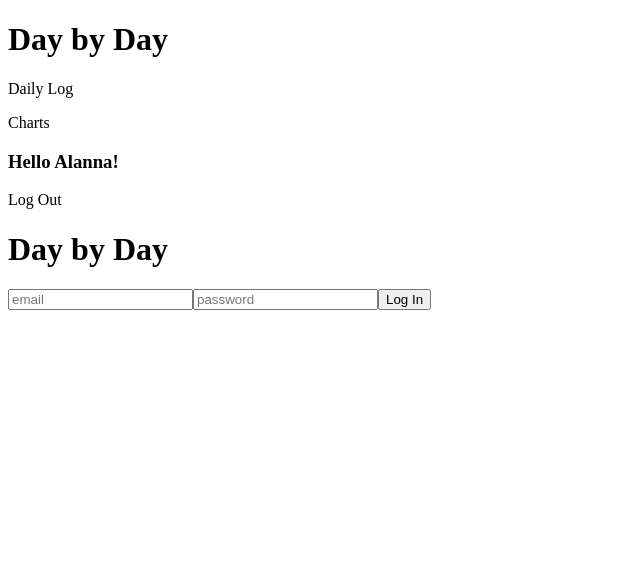
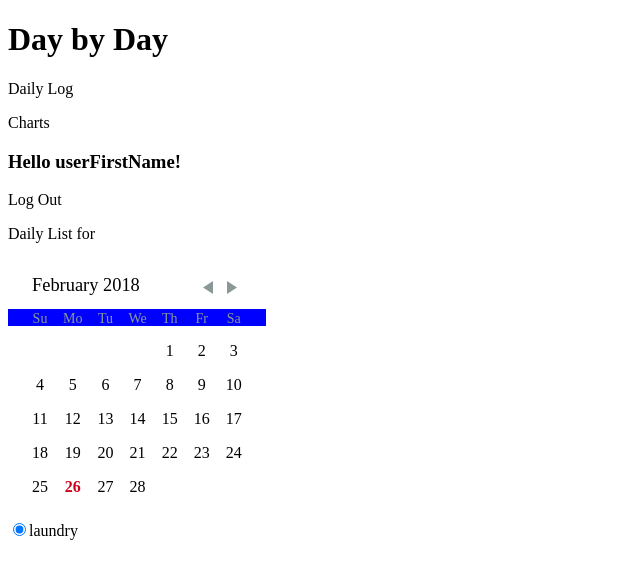
Before and after one commit to abaileyjane/day-by-day-client, a React (Create React App) app: page / in a window 1280 px wide. Shown: the top 578 px of the page, without its empty margins (0-640 px from the left). Built offline with nearby package versions, Linux system fonts and the light colour scheme.

Commit message:
added date selector and radio buttons to user homepage

```diff
--- a/package.json
+++ b/package.json
@@ -4,6 +4,7 @@
   "private": true,
   "dependencies": {
     "react": "^16.2.0",
+    "react-day-picker": "^7.0.7",
     "react-dom": "^16.2.0",
     "react-redux": "^5.0.7",
     "react-scripts": "1.1.1"
--- /dev/null
+++ b/src/components/userHomePage/date-picker.js
@@ -0,0 +1,7 @@
+import React from 'react';
+import DayPicker from 'react-day-picker';
+import 'react-day-picker/lib/style.css';
+
+export function Date(props){
+	return <DayPicker />
+}
--- /dev/null
+++ b/src/components/userHomePage/habit-checklist-form.js
@@ -0,0 +1,10 @@
+import React from 'react';
+
+import {Habit} from './single-habit-checkoff.js'
+
+export function HabitChecklistForm(props){
+	return(
+		<form type='radio'>
+			<Habit habit='laundry' completed={true} />
+		</form>)
+}
--- /dev/null
+++ b/src/components/userHomePage/single-habit-checkoff.js
@@ -0,0 +1,13 @@
+import React from 'react';
+
+export function Habit(props){
+
+	return (
+		<div className="radio">
+			<label>
+				<input className='habit' type="radio" id={props.habit} checked={props.completed}/>
+			 	{props.habit}
+			 </label>
+		</div>
+	)
+}
--- /dev/null
+++ b/src/components/userHomePage/userHomePage.js
@@ -0,0 +1,19 @@
+import React from 'react';
+import{ NavBarLoggedIn} from '../navbar-logged-in.js';
+import{AddNewHabitForm} from './add-new-habit-form.js';
+import {HabitChecklistForm} from './habit-checklist-form.js'
+import {Date} from './date-picker.js'
+
+
+export function UserHomePage(props){
+
+return(
+	<div className="navbar">
+		<NavBarLoggedIn firstName='userFirstName' />
+		<p>Daily List for </p>
+		<Date />
+		<HabitChecklistForm />
+	</div>
+	)
+
+}
--- a/src/index.js
+++ b/src/index.js
@@ -3,11 +3,11 @@ import ReactDOM from 'react-dom';
 
 import {NavBarLoggedIn} from './components/navbar-logged-in.js';
 import {NavBarLoggedOut} from './components/navbar-logged-out.js';
-import {Page} from './components/page.js'
+import {UserHomePage} from './components/userHomePage/userHomePage.js'
 import './App.css';
 
 ReactDOM.render(
-  <Page />,
+  <UserHomePage />,
 
   document.getElementById('root')
   );
```
Also changed, not shown: src/components/userHomePage/add-new-habit-form.js (added), 1 other file (tests, documents, lock files or other folders).
